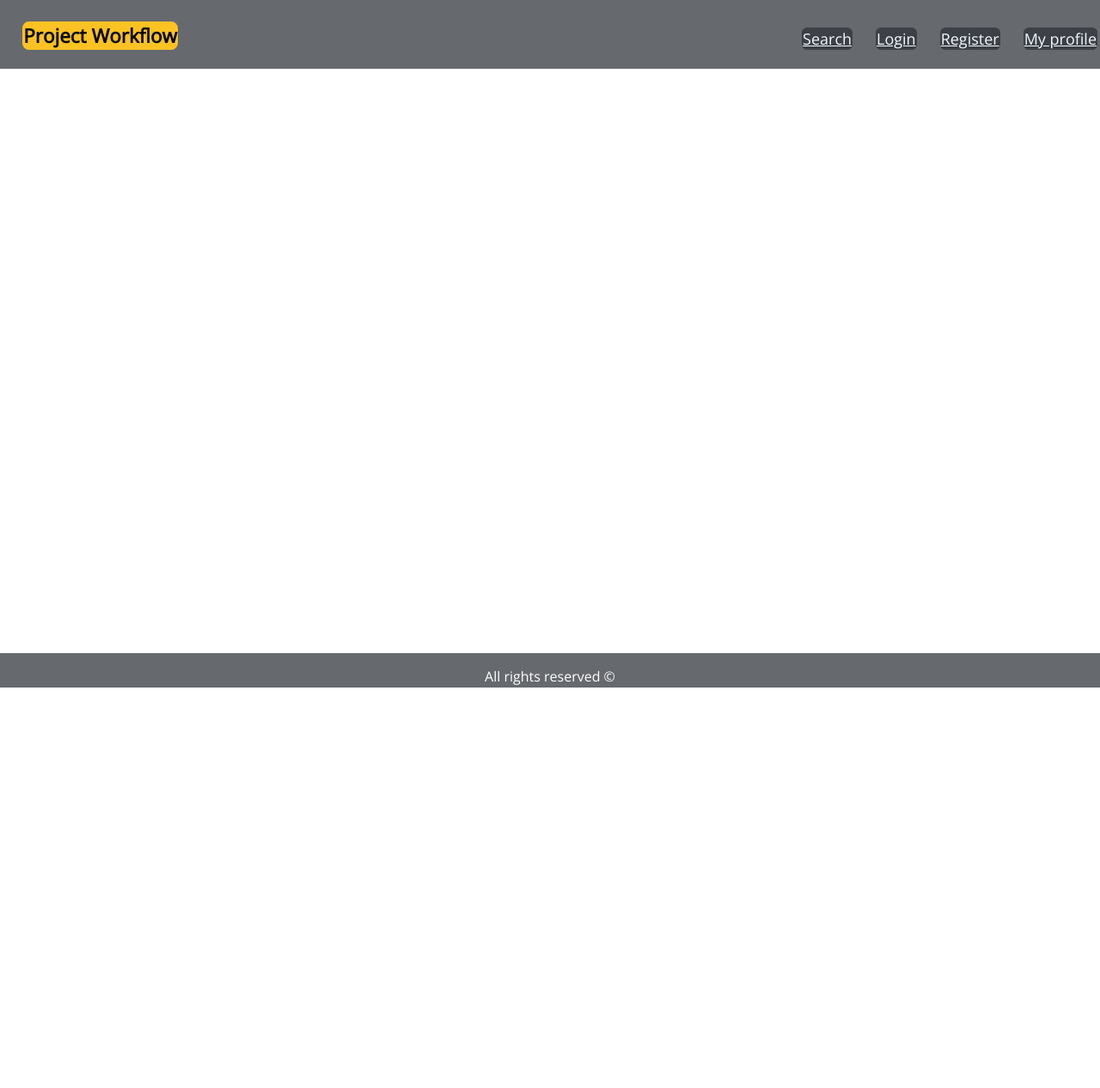
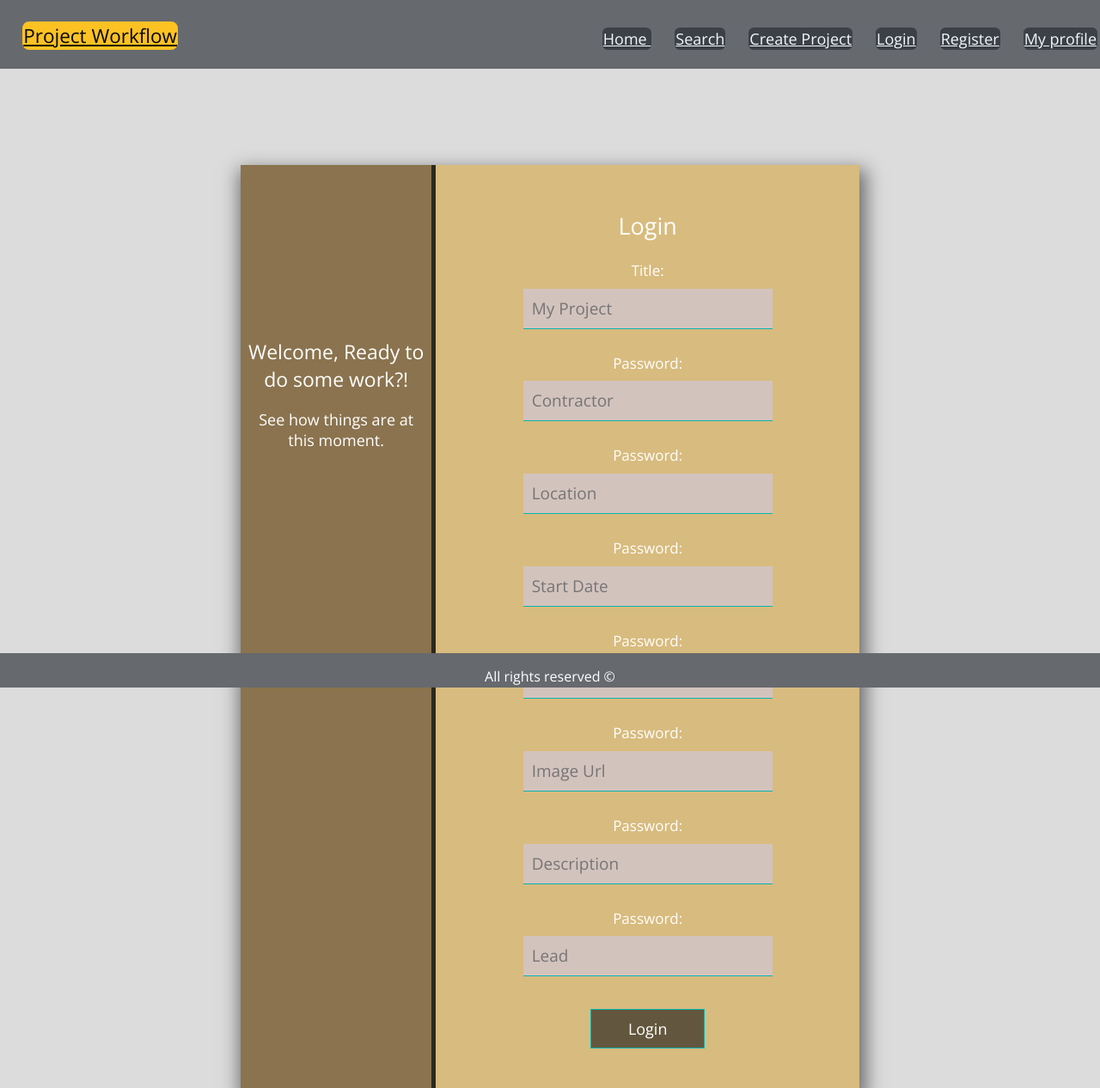
Before and after one commit to AtanasTachev/project-workflow, a React (Create React App) app: page /create-project in a window 1280 px wide. Shown: the top 1266 px of the page at 86% size. Before the commit the page ends 800 px from the top, so only its background shows below. Built offline with nearby package versions, Linux system fonts and the light colour scheme.

Commit message:
create project view

```diff
--- a/public/index.html
+++ b/public/index.html
@@ -4,7 +4,7 @@
     <meta charset="UTF-8">
     <meta http-equiv="X-UA-Compatible" content="IE=edge">
     <meta name="viewport" content="width=device-width, initial-scale=1.0">
-    <title>Document</title>
+    <title>Project Workflow</title>
 </head>
 <body>
 
--- a/src/App.css
+++ b/src/App.css
@@ -70,3 +70,13 @@
   width: 100%;
   position: fixed;
 }
+
+.center {
+  display: flex;
+  justify-content: center;
+  display: block;
+  margin-left: auto;
+  margin-right: auto;
+  width: 50%;
+  opacity: 50%;
+}
--- a/src/App.js
+++ b/src/App.js
@@ -6,6 +6,8 @@ import Navigation from './Components/Navigation';
 import Footer from './Components/Footer';
 import Register from './Components/Register';
 import Login from './Components/Login'
+import Home from './Components/Home.js'
+import CreateProject from './Components/CreateProject';
 
 function App() {
   return (
@@ -13,8 +15,10 @@ function App() {
         <div className="App">
           <Navigation/>
             <Routes>
+              <Route path="/" element={<Home />} />
               <Route path="/register" element={<Register />} />
               <Route path="/login" element={<Login />} />
+              <Route path="/create-project" element={<CreateProject />} />
             </Routes>
           <Footer/>
         </div>
--- /dev/null
+++ b/src/Components/CreateProject.js
@@ -0,0 +1,63 @@
+import '../register-login.css';
+
+const CreateProject = () => {
+
+    return (
+
+<section id="login-page">
+
+    <div class="loginSection">
+        <div class="info">
+            <h2>Welcome, Ready to do some work?!</h2>
+            <p>See how things are at this moment.</p>
+        </div>
+        <form action="/create-project" method="POST" className="loginForm">
+            <h2>Login</h2>
+            <ul className="noBullet">
+                <li>
+                    <label htmlFor="title">Title:</label>
+                    <input type="text" className="inputFields" id="title" name="title" placeholder="My Project" />
+                </li>
+                <li>
+                    <label htmlFor="contractor">Password:</label>
+                    <input type="text" className="inputFields" id="contractor" name="contractor" placeholder="Contractor" />
+                </li>
+                <li>
+                    <label htmlFor="location">Password:</label>
+                    <input type="text" className="inputFields" id="location" name="location" placeholder="Location" />
+                </li>
+                <li>
+                    <label htmlFor="startDate">Password:</label>
+                    <input type="text" className="inputFields" id="startDate" name="startDate" placeholder="Start Date" />
+                </li>
+                <li>
+                    <label htmlFor="dueDate">Password:</label>
+                    <input type="text" className="inputFields" id="dueDate" name="dueDate" placeholder="Due Date" />
+                </li>
+                <li>
+                    <label htmlFor="imageUrl">Password:</label>
+                    <input type="text" className="inputFields" id="imageUrl" name="imageUrl" placeholder="Image Url" />
+                </li>
+                <li>
+                    <label htmlFor="description">Password:</label>
+                    <input type="text" className="inputFields" id="description" name="description" placeholder="Description" />
+                </li>
+                <li>
+                    <label htmlFor="lead">Password:</label>
+                    <input type="text" className="inputFields" id="lead" name="lead" placeholder="Lead" />
+                </li>
+
+
+
+                <li id="center-btn">
+                    <button id="login-btn">Login</button>
+                </li>
+            </ul>
+        </form>
+    </div>
+
+</section>
+    )
+}
+
+export default CreateProject
--- /dev/null
+++ b/src/Components/Home.js
@@ -0,0 +1,11 @@
+import '../App.css';
+
+const imageUrl = 'https://transitionbydesign.org/wp-content/uploads/2020/06/manorfarm-base.png'
+
+const Home = () => {
+    return (
+        <img className='center' src={imageUrl} alt='backgroundImg' />
+   );
+}
+
+export default Home
--- a/src/Components/Login.js
+++ b/src/Components/Login.js
@@ -8,7 +8,7 @@ const Login = () => {
 
     <div class="loginSection">
         <div class="info">
-            <h2>Welcome, Ready to to some work?!</h2>
+            <h2>Welcome, Ready to do some work?!</h2>
             <p>See how things are at this moment.</p>
         </div>
         <form action="/login" method="POST" className="loginForm">
--- a/src/Components/Navigation.js
+++ b/src/Components/Navigation.js
@@ -3,9 +3,11 @@ import {Link} from 'react-router-dom'
 
 const Navigation = () => {
     return (<nav className="nav">
-        <h2 className="h2tag" href="/" >Project Workflow</h2>
+        <Link to="/" className="h2tag"> Project Workflow </Link>
         <ul>
+            <Link to="/" className="atag"> Home </Link>
             <Link to="/search" className="atag">Search</Link>
+            <Link to="/create-project" className="atag">Create Project</Link>
             <Link to="/login" className="atag">Login</Link>
             <Link to="/register" className="atag">Register</Link>
             <Link to="/my-profile" className="atag">My profile</Link>
```
Also changed, not shown: 2 other files (tests, documents, lock files or other folders).
